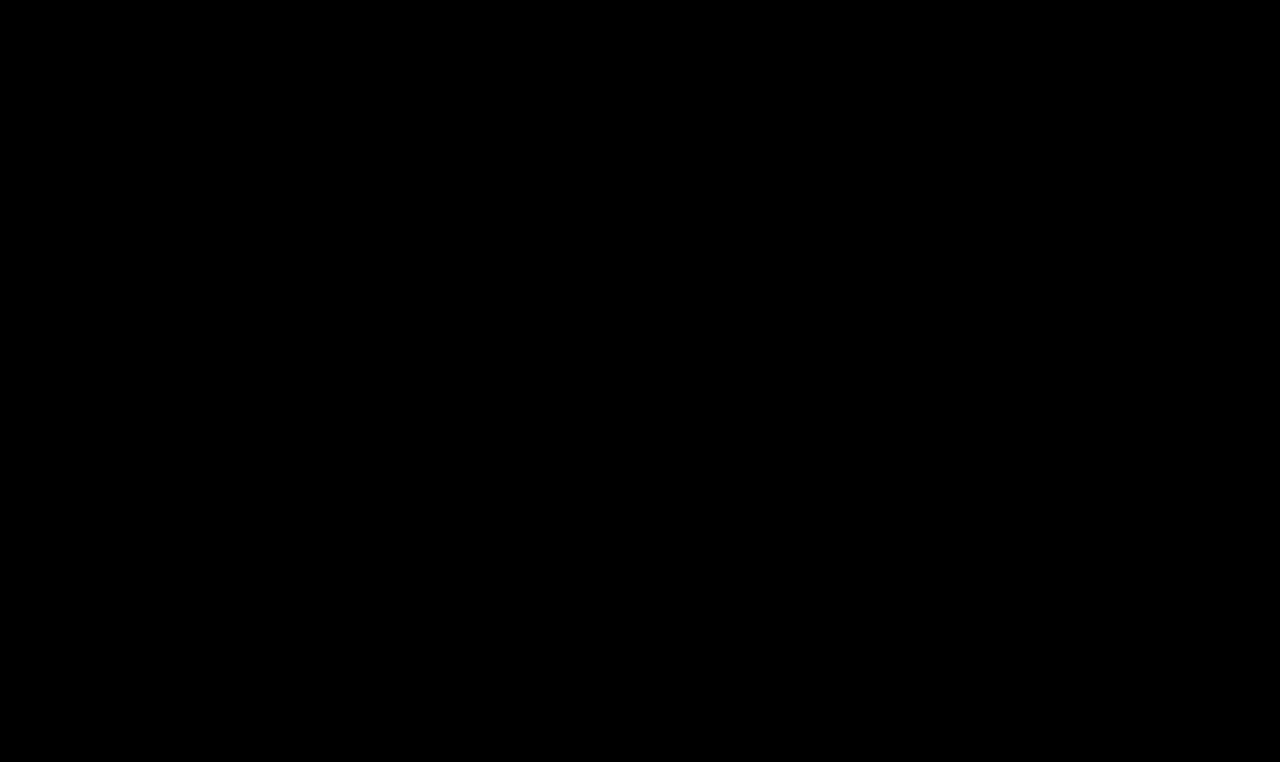
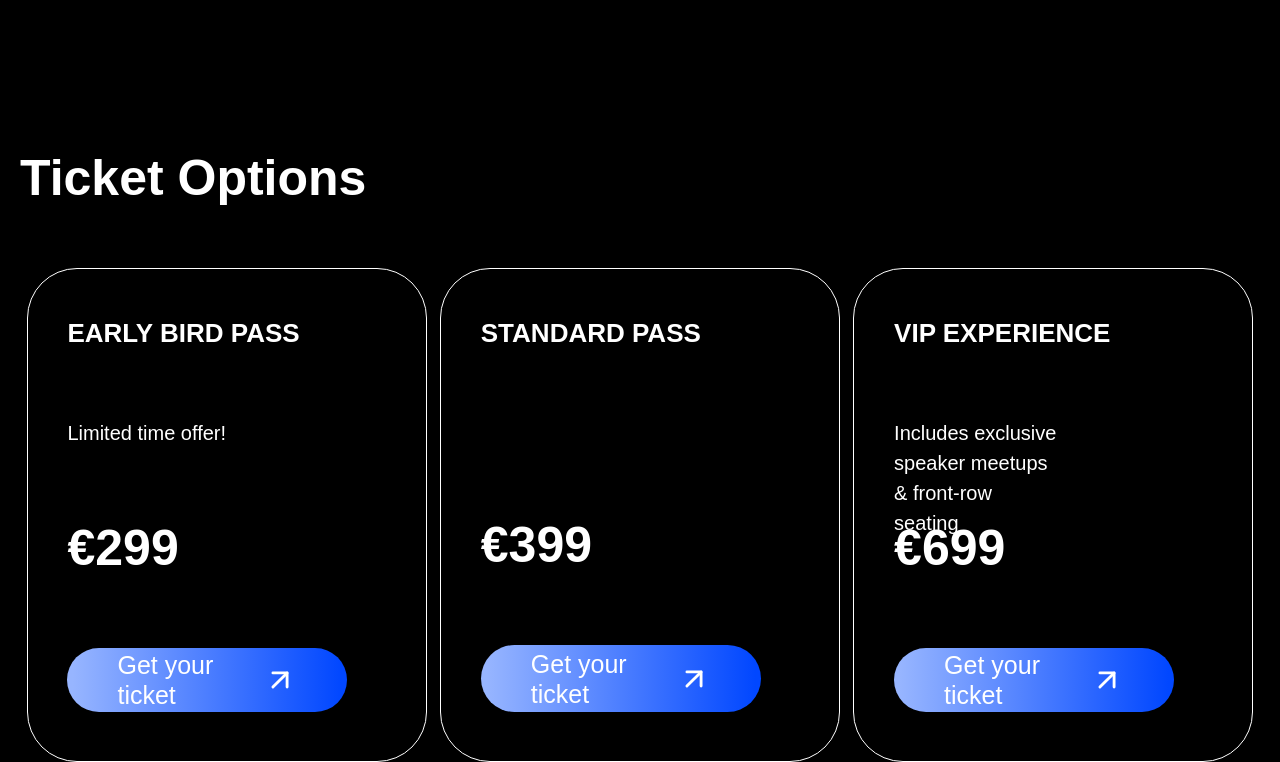
Before and after one commit to BlcakCobra/async-Race, a React (Vite) app: page / in a window 1280 px wide. Shown: the part 7624-8386 px from the top of the page. Before the commit the page ends 7622 px from the top, so only its background shows below. Built offline with nearby package versions, Linux system fonts and the light colour scheme.

Commit message:
Add TicketOptions component

```diff
--- a/src/App.tsx
+++ b/src/App.tsx
@@ -8,7 +8,7 @@
 import WhyAttend from "./Components/WhyAttend/WhyAttend"
 import PastAttendees from "./Components/PastAttendees/PastAttendees"
 import RegisterNow from "./Components/RegisterNow/RegisterNow"
-// import TicketOptions from "./Components/TicketOptions/TicketOptions"
+import TicketOptions from "./Components/TicketOptions/TicketOptions"
 // import Connect from "./Components/Connect/Connect"
 // import Footer from "./Components/Footer/Footer"
 
@@ -24,7 +24,7 @@
     <WhyAttend />
     <PastAttendees />
     <RegisterNow />
-    {/* <TicketOptions /> */}
+    <TicketOptions />
     {/* <Connect /> */}
     {/* <Footer /> */}
   </div>
--- /dev/null
+++ b/src/Components/TicketOptions/TicketOptions.module.scss
@@ -0,0 +1,82 @@
+.TicketOptionsMain {
+    width: 100%;
+    height: auto;
+    margin-top: 150px;
+}
+
+.Maintitle {
+    width: 1240px;
+    height: 60px;
+    font-style: normal;
+    font-weight: 700;
+    font-size: 50px;
+    line-height: 60px;
+    text-transform: capitalize;
+    color: #FFFFFF;
+}
+
+.TicketOptionsBox {
+    width: 100%;
+    height: 494px;
+    border-radius: 50px;
+    display: flex;
+    flex-direction: row;
+    justify-content: space-around;
+    margin-top: 60px;
+    align-items: center;
+}
+
+.TicketContentCard {
+    width: 400px;
+    height: 494px;
+    border: 1px solid white;
+    display: flex;
+    justify-content: center;
+    background-color: transparent;
+    border-radius: 50px;
+    align-items: center;
+}
+
+.CardContent {
+    width: 80%;
+    height: 80%;
+    color: white;
+    display: flex;
+    flex-direction: column;
+    justify-content: flex-start;
+    gap: 70px;
+}
+
+.title {
+    width: 258px;
+    height: 30px;
+    font-style: normal;
+    font-weight: 700;
+    font-size: 26px;
+    line-height: 30px;
+    text-transform: uppercase;
+    background-color: transparent;
+}
+
+.description {
+    width: 163px;
+    height: 30px;
+    font-style: normal;
+    font-weight: 400;
+    background-color: transparent;
+    font-size: 20px;
+    line-height: 30px;
+    color: #FFFFFF;
+}
+
+.price {
+    width: 150px;
+    height: 60px;
+    font-style: normal;
+    font-weight: 700;
+    color: #FFFFFF;
+    background-color: transparent;
+    font-size: 50px;
+    line-height: 60px;
+    text-transform: uppercase;
+}
--- /dev/null
+++ b/src/Components/TicketOptions/TicketOptions.tsx
@@ -0,0 +1,46 @@
+import Button from "../Button/Button"
+import styles from "./TicketOptions.module.scss"
+
+type TicketContentType = {
+    title: string,
+    description: string,
+    price: string
+}
+
+const TicketContent: TicketContentType[] = [
+    {
+        title: "EARLY BIRD PASS",
+        description: "Limited time offer!",
+        price: "€299"
+    },
+    {
+        title: "STANDARD PASS",
+        description: "",
+        price: "€399"
+    },
+    {
+        title: "VIP EXPERIENCE",
+        description: "Includes exclusive speaker meetups & front-row seating",
+        price: "€699"
+    },
+]
+const TicketOptions = () => (
+
+    <section className={styles.TicketOptionsMain}>
+        <h1 className={styles.Maintitle}>Ticket Options</h1>
+        <div className={styles.TicketOptionsBox}>
+            {TicketContent.map((ticket, index) => (
+                <div className={styles.TicketContentCard} key={index}>
+                    <div className={styles.CardContent}>
+                        <h2 className={styles.title}>{ticket.title}</h2>
+                        <h3 className={styles.description}>{ticket.description}</h3>
+                        <h2 className={styles.price}>{ticket.price}</h2>
+                        <Button text="Get your ticket" width="280px" left="0" top="0" />
+                    </div>
+                </div>
+
+            ))}
+        </div>
+    </section>
+)
+export default TicketOptions
```
